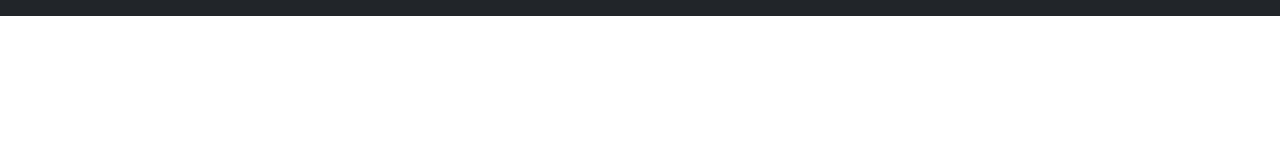
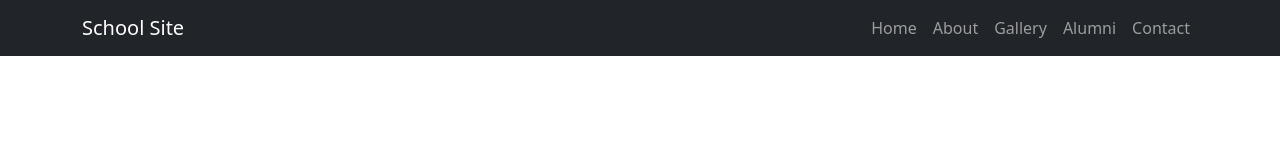
Before and after one commit to MK-Hasan-Mahdi/school-site, a plain HTML site: page index.html in a window 1280 px wide. Drawn offline with nearby package versions, Linux system fonts and the light colour scheme.

Commit message:
navbar added

```diff
--- a/index.html
+++ b/index.html
@@ -15,7 +15,28 @@
 
 <body>
     <nav class="navbar navbar-expand-lg bg-dark navbar-dark">
-
+        <div class="container">
+            <a href="#" class="navbar-brand">School Site</a>
+            <div class="collapse navbar-collapse ">
+                <ul class="navbar-nav ms-auto">
+                    <li class="nav-item">
+                        <a href="#home" class="nav-link">Home</a>
+                    </li>
+                    <li class="nav-item">
+                        <a href="#about" class="nav-link">About</a>
+                    </li>
+                    <li class="nav-item">
+                        <a href="#gallery" class="nav-link">Gallery</a>
+                    </li>
+                    <li class="nav-item">
+                        <a href="#alumni" class="nav-link">Alumni</a>
+                    </li>
+                    <li class="nav-item">
+                        <a href="#contact" class="nav-link">Contact</a>
+                    </li>
+                </ul>
+            </div>
+        </div>
     </nav>
 
 
```
